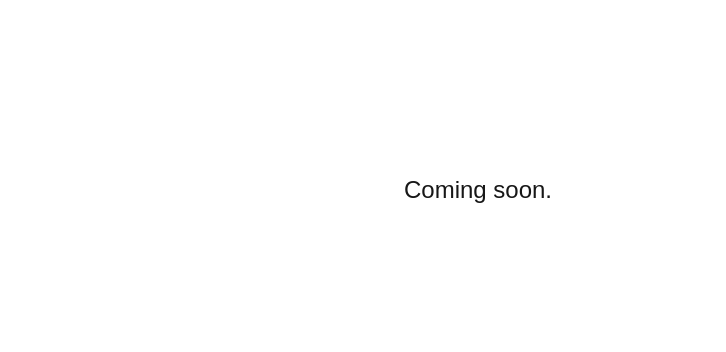
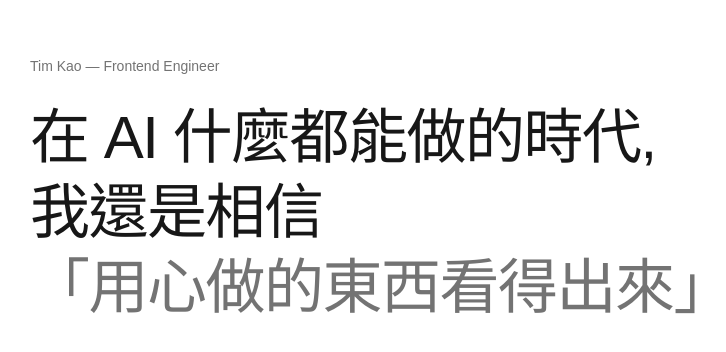
Before and after one commit to Tim0124/timkao, a Next.js app: page / in a window 1280 px wide. Shown: the part 210-562 px from the top of the page, without its empty margins (162-888 px from the left). Built offline with nearby package versions, Linux system fonts and the light colour scheme.

Commit message:
feat: add hero section with name and tagline

```diff
--- a/app/layout.tsx
+++ b/app/layout.tsx
@@ -24,7 +24,7 @@ export default function RootLayout({
 }>) {
   return (
     <html
-      lang="en"
+      lang="zh-Hant"
       className={`${geistSans.variable} ${geistMono.variable} h-full antialiased`}
     >
       <body className="min-h-full flex flex-col">{children}</body>
--- a/app/page.tsx
+++ b/app/page.tsx
@@ -1,7 +1,19 @@
 export default function Home() {
   return (
-    <main className="min-h-screen flex items-center justify-center">
-      <h1 className="text-2xl">Coming soon.</h1>
+    <main>
+      {/* Hero */}
+      <section className="min-h-screen flex flex-col justify-center px-6 md:px-16 max-w-5xl mx-auto">
+        <p className="text-sm text-neutral-500 mb-6">
+          Tim Kao — Frontend Engineer
+        </p>
+        <h1 className="text-3xl md:text-5xl lg:text-6xl font-medium leading-tight tracking-tight">
+          在 AI 什麼都能做的時代,
+          <br />
+          我還是相信
+          <br />
+          <span className="text-neutral-500">「用心做的東西看得出來」</span>
+        </h1>
+      </section>
     </main>
   );
 }
```
